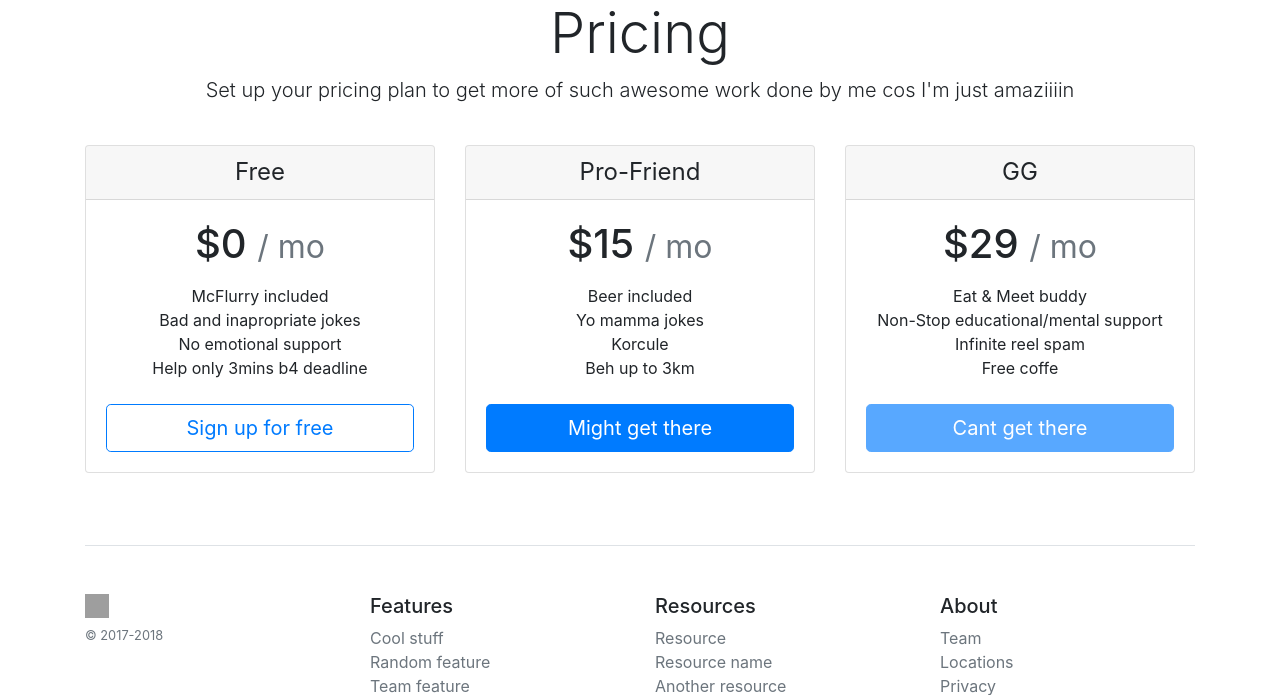
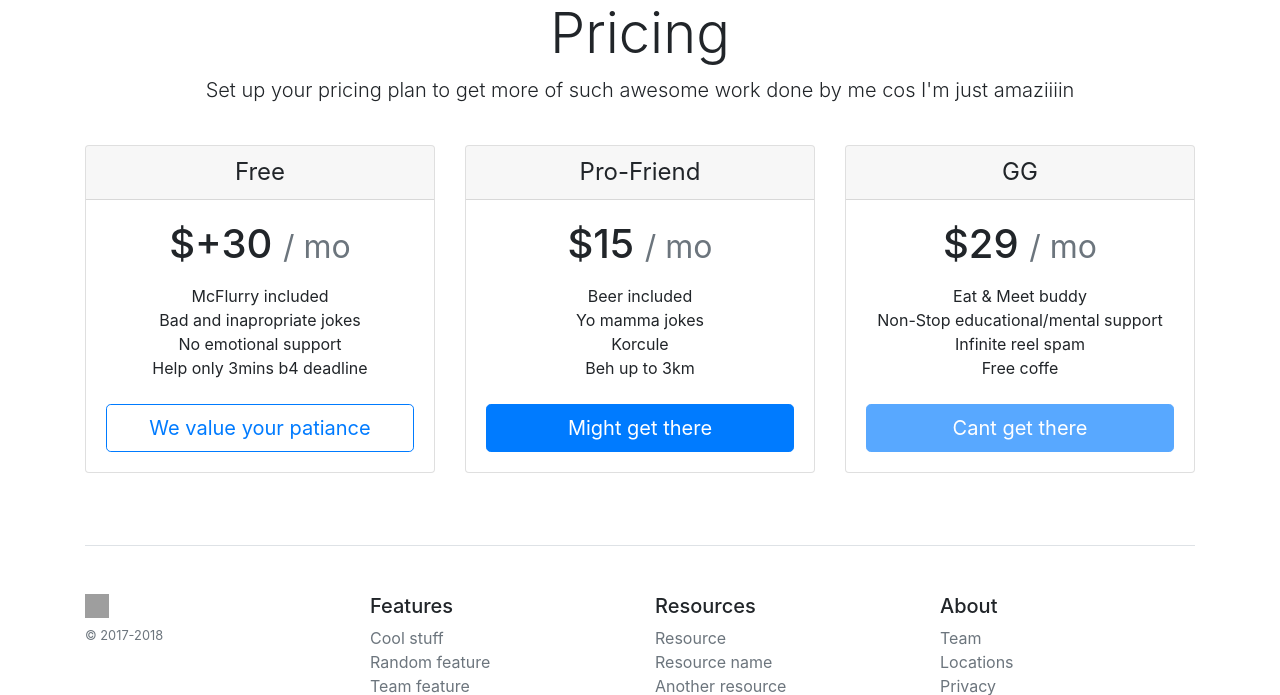
Before and after one commit to LossDavos/MadProject, a Flask app: page / in a window 1280 px wide. Shown: the part 135-830 px from the top of the page. Run offline with Flask 3, Linux system fonts and the light colour scheme; some libraries are stand-ins or nearby versions; grey boxes are pictures that could not be loaded.

Commit message:
added dataset

```diff
--- a/flask_app/templates/home.html
+++ b/flask_app/templates/home.html
@@ -38,14 +38,14 @@
             <h4 class="my-0 font-weight-normal">Free</h4>
           </div>
           <div class="card-body">
-            <h1 class="card-title pricing-card-title">$0 <small class="text-muted">/ mo</small></h1>
+            <h1 class="card-title pricing-card-title">$+30 <small class="text-muted">/ mo</small></h1>
             <ul class="list-unstyled mt-3 mb-4">
               <li>McFlurry included</li>
               <li>Bad and inapropriate jokes</li>
               <li>No emotional support</li>
               <li>Help only 3mins b4 deadline</li>
             </ul>
-            <button type="button" class="btn btn-lg btn-block btn-outline-primary">Sign up for free</button>
+            <button type="button" class="btn btn-lg btn-block btn-outline-primary">We value your patiance</button>
           </div>
         </div>
         <div class="card mb-4 box-shadow">
```
Also changed, not shown: README.md.
